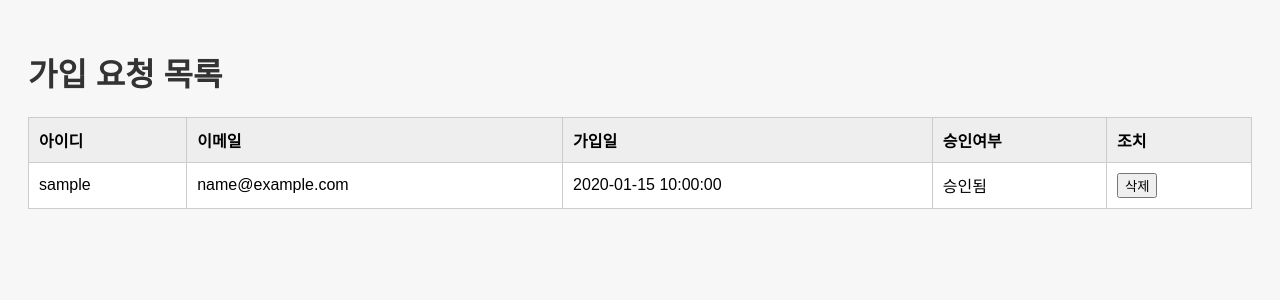
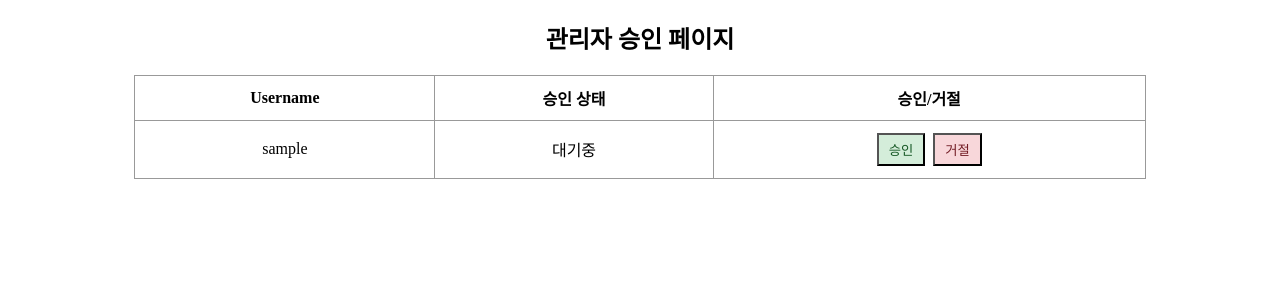
Before and after one commit to parkdonghyun1993/kream-auth-server, a Flask app: page /admin in a window 1280 px wide. Shown: the top 300 px of the page. Run offline with Flask 3, Linux system fonts and the light colour scheme; a database or web service that is not in the repository returns one stand-in record (values such as "Sample title").

Commit message:
Update admin.html

```diff
--- a/server_project/templates/admin.html
+++ b/server_project/templates/admin.html
@@ -2,70 +2,77 @@
 <html lang="en">
 <head>
     <meta charset="UTF-8">
-    <title>관리자 페이지</title>
+    <title>Admin Page</title>
     <style>
-        body {
-            font-family: sans-serif;
-            background-color: #f7f7f7;
-            padding: 20px;
-        }
-        h1 {
-            color: #333;
-        }
         table {
             border-collapse: collapse;
-            width: 100%;
-            background-color: white;
+            width: 80%;
+            margin: 20px auto;
         }
+
         th, td {
-            border: 1px solid #ccc;
             padding: 10px;
-            text-align: left;
+            border: 1px solid #999;
+            text-align: center;
         }
-        th {
-            background-color: #eee;
+
+        button {
+            padding: 5px 10px;
+            margin: 2px;
+            cursor: pointer;
         }
-        .actions button {
-            margin-right: 5px;
+
+        .approved {
+            background-color: #d4edda;
+            color: #155724;
+        }
+
+        .rejected {
+            background-color: #f8d7da;
+            color: #721c24;
         }
     </style>
 </head>
 <body>
-    <h1>가입 요청 목록</h1>
-    {% if users %}
+    <h2 style="text-align:center;">관리자 승인 페이지</h2>
+
     <table>
         <thead>
             <tr>
-                <th>아이디</th>
-                <th>이메일</th>
-                <th>가입일</th>
-                <th>승인여부</th>
-                <th>조치</th>
+                <th>Username</th>
+                <th>승인 상태</th>
+                <th>승인/거절</th>
             </tr>
         </thead>
         <tbody>
             {% for user in users %}
             <tr>
                 <td>{{ user.username }}</td>
-                <td>{{ user.email }}</td>
-                <td>{{ user.created_at }}</td>
-                <td>{{ '승인됨' if user.approved else '대기 중' }}</td>
-                <td class="actions">
-                    {% if not user.approved %}
-                    <form method="POST" action="/approve/{{ user._id }}" style="display:inline;">
-                        <button type="submit">승인</button>
+                <td>
+                    {% if user.is_approved %}
+                        승인됨
+                    {% elif user.is_approved == False %}
+                        거절됨
+                    {% else %}
+                        대기중
+                    {% endif %}
+                </td>
+                <td>
+                    <form action="/admin/approve" method="post" style="display:inline;">
+                        <input type="hidden" name="username" value="{{ user.username }}">
+                        <input type="hidden" name="action" value="approve">
+                        <button class="approved" type="submit">승인</button>
                     </form>
-                    {% endif %}
-                    <form method="POST" action="/delete/{{ user._id }}" style="display:inline;">
-                        <button type="submit">삭제</button>
+
+                    <form action="/admin/approve" method="post" style="display:inline;">
+                        <input type="hidden" name="username" value="{{ user.username }}">
+                        <input type="hidden" name="action" value="reject">
+                        <button class="rejected" type="submit">거절</button>
                     </form>
                 </td>
             </tr>
             {% endfor %}
         </tbody>
     </table>
-    {% else %}
-        <p>현재 가입 요청이 없습니다.</p>
-    {% endif %}
 </body>
 </html>
```
